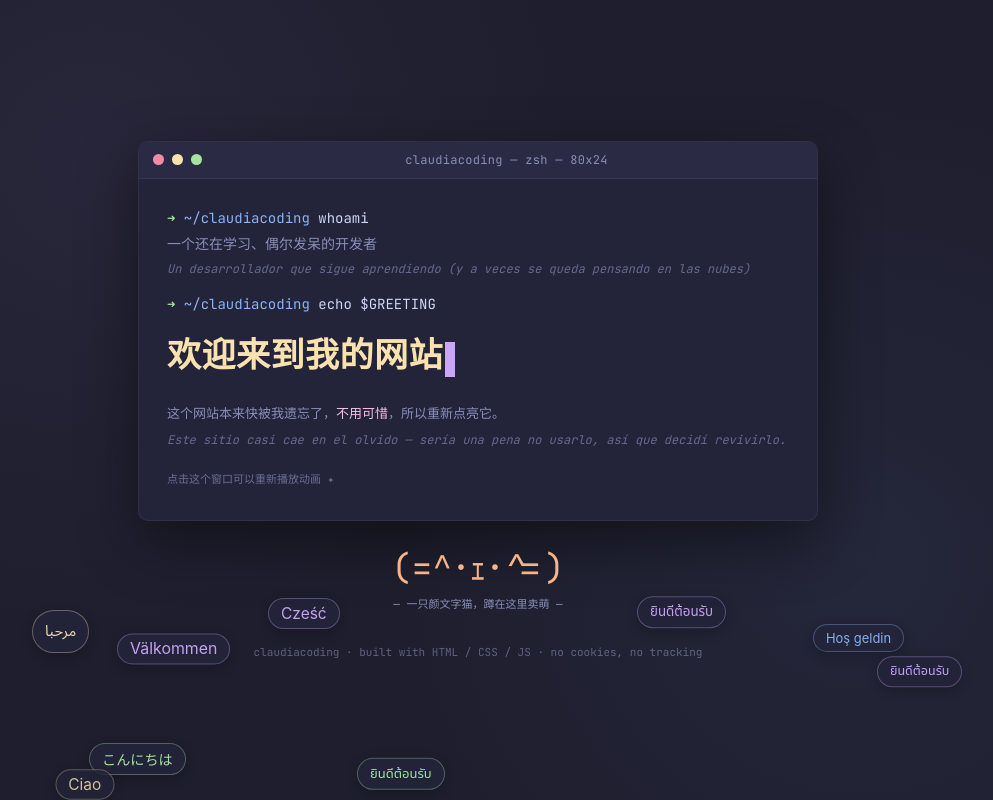
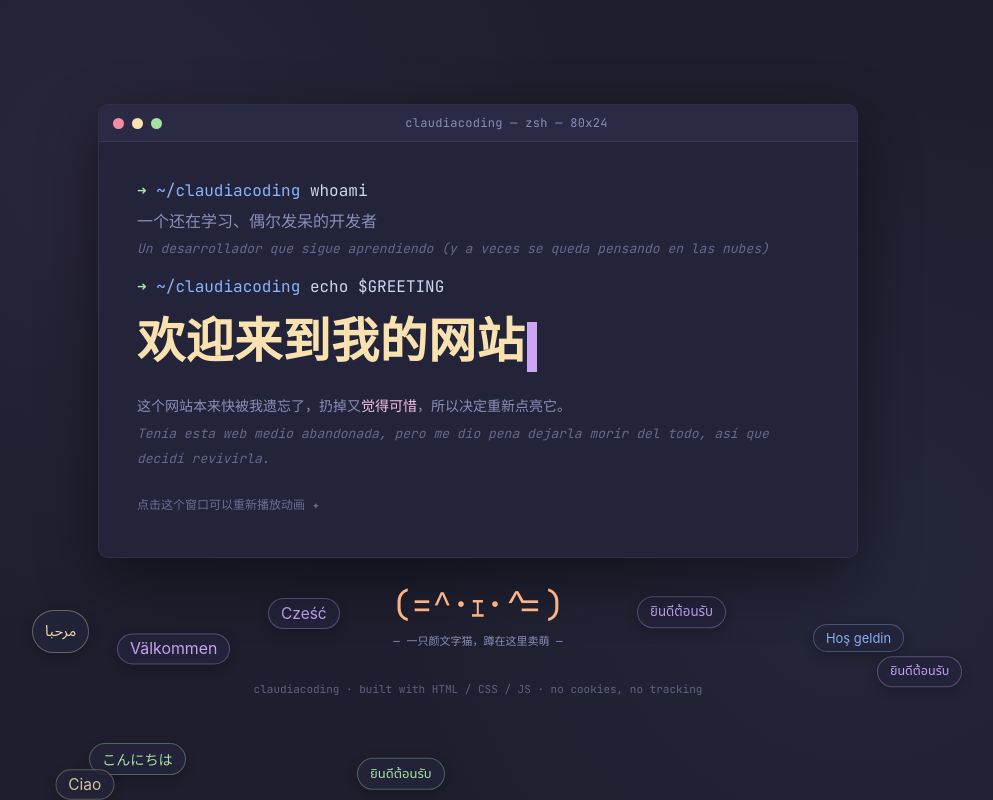
Before and after one commit to linclaudia18-hub/claudiacoding-website, a plain HTML site: page index.html in a window 1280 px wide. Shown: the whole page, without its empty margins (162-1155 px from the left). Drawn offline with Linux system fonts and the light colour scheme.

Commit message:
Add files via upload

```diff
--- a/index.html
+++ b/index.html
@@ -86,7 +86,7 @@
   .terminal {
     position: relative;
     z-index: 2;
-    width: min(680px, 92vw);
+    width: min(760px, 94vw);
     background: var(--surface);
     border-radius: 10px;
     border: 1px solid rgba(255,255,255,0.06);
@@ -123,8 +123,8 @@
   }
 
   .terminal-body {
-    padding: 26px 28px 30px;
-    font-size: 14px;
+    padding: 34px 38px 40px;
+    font-size: 16px;
     line-height: 1.9;
   }
 
@@ -134,15 +134,16 @@
   .cmd { color: var(--text); }
 
   .hero-block {
-    margin-top: 6px;
+    margin-top: 10px;
   }
 
   .hero-line {
-    font-size: clamp(22px, 5vw, 34px);
+    font-size: clamp(30px, 7vw, 48px);
     font-weight: 700;
     color: var(--text);
     letter-spacing: .5px;
-    min-height: 1.4em;
+    min-height: 1.3em;
+    line-height: 1.2;
   }
 
   .hero-line .out { color: var(--yellow); }
@@ -160,23 +161,23 @@
   @keyframes blink { 50% { opacity: 0; } }
 
   .sub {
-    margin-top: 14px;
+    margin-top: 18px;
     color: var(--muted);
-    font-size: 13px;
+    font-size: 14px;
   }
   .sub b { color: var(--pink); font-weight: 500; }
 
   .translated {
-    font-size: 12px;
+    font-size: 13px;
     font-style: italic;
     opacity: .65;
-    margin-top: 2px;
+    margin-top: 3px;
   }
   .line.translated { margin-top: 0; }
 
   .hint {
-    margin-top: 18px;
-    font-size: 11px;
+    margin-top: 22px;
+    font-size: 12px;
     color: var(--muted);
     opacity: .7;
   }
@@ -253,8 +254,8 @@
       <div class="hero-block">
         <div class="hero-line" id="hero-zh"><span class="out" id="hero-text-zh"></span><span class="cursor" id="hero-cursor"></span></div>
       </div>
-      <div class="sub">这个网站本来快被我遗忘了，<b>不用可惜</b>，所以重新点亮它。</div>
-      <div class="sub translated">Este sitio casi cae en el olvido — sería una pena no usarlo, así que decidí revivirlo.</div>
+      <div class="sub">这个网站本来快被我遗忘了，扔掉又<b>觉得可惜</b>，所以决定重新点亮它。</div>
+      <div class="sub translated">Tenía esta web medio abandonada, pero me dio pena dejarla morir del todo, así que decidí revivirla.</div>
       <div class="hint">点击这个窗口可以重新播放动画 ✦</div>
     </div>
   </main>
```
